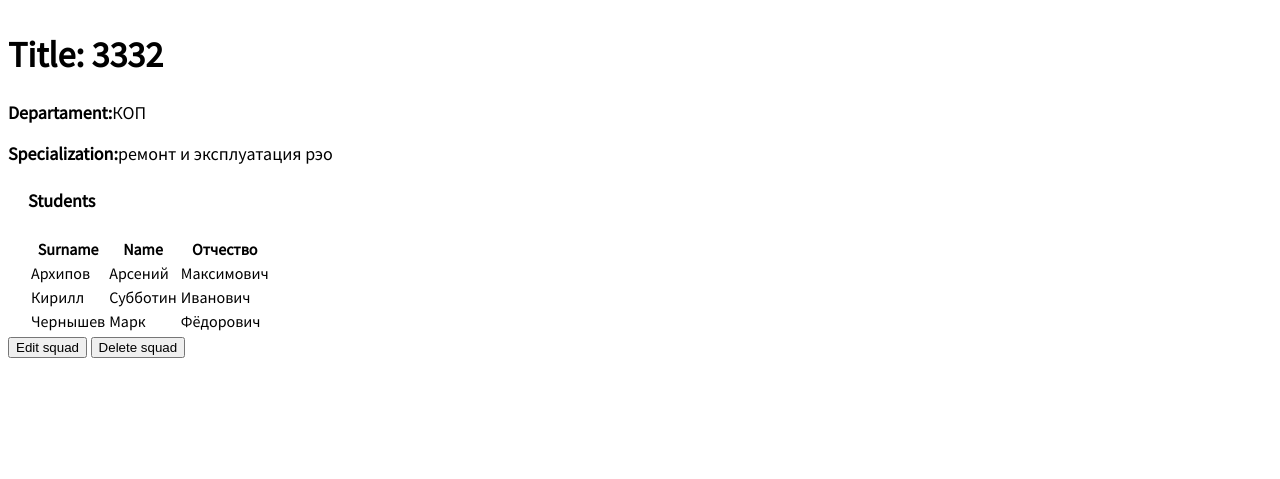
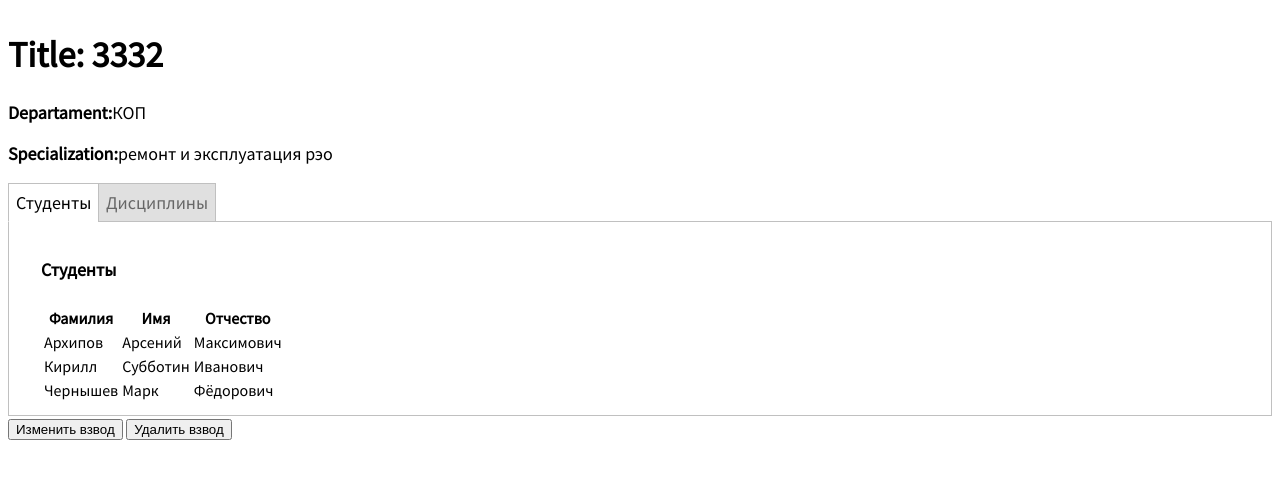
Before and after one commit to Rishatco/mark_system, a Django app: page /squad/2 in a window 1280 px wide. Shown: the part 102-581 px from the top of the page. Run offline with Django 3.2, Linux system fonts and the light colour scheme; data comes from the database, SQL or seed files in the repository; both versions use the stored data as it was after the commit.

Commit message:
Добавил вкладки для дисциплин и студентов

```diff
--- a/system/firstapp/templates/base.html
+++ b/system/firstapp/templates/base.html
@@ -1,7 +1,7 @@
 {% load static %}
 <html>
   <head>
-    <title>Система оценивания студентов Вуц</title>
+    <title>Система оценивания студентов ВУЦ</title>
     <link href="https://fonts.googleapis.com/css?family=Source+Sans+Pro:400"
     rel="stylesheet">
     <link href="{% static 'css/style.css' %}" rel="stylesheet">
--- a/system/firstapp/templates/firstapp/discipline_detail.html
+++ b/system/firstapp/templates/firstapp/discipline_detail.html
@@ -8,6 +8,6 @@
     <p><strong>Курс: </strong><a>{{discipline.course}}</a></p>
     <p><strong>Часы: </strong><a>{{discipline.hours}}</a></p>
     <p><strong>Тип экзамена: </strong><a>{{discipline.get_type_exam_display}}</a></p>
-<button onclick="location.href='{{discipline.get_edit_url}}'">Edit discipline</button>
-<button onclick="location.href='{{discipline.get_del_url}}'">Delete discipline</button>
+<button onclick="location.href='{{discipline.get_edit_url}}'">Изменить дисциплину</button>
+<button onclick="location.href='{{discipline.get_del_url}}'">Удалить дисциплину</button>
 {% endblock %}
--- a/system/firstapp/templates/firstapp/squadmodel_detail.html
+++ b/system/firstapp/templates/firstapp/squadmodel_detail.html
@@ -4,14 +4,21 @@
 
 <p><strong>Departament:</strong><a>{{squadmodel.departament}}</a></p>
 <p><strong>Specialization:</strong><a>{{squadmodel.specialization}}</a></p>
+<div class="tabs">
+    <input type="radio" name="inset" value="" id="tab_1" checked>
+    <label for="tab_1">Студенты</label>
+    <input type="radio" name="inset" value="" id="tab_2">
+    <label for="tab_2">Дисциплины</label>
 
+
+    <div id="students">
         <div style="margin-left:20px;margin-top:20px">
-        <h4>Students</h4>
+            <h4>Студенты</h4>
             <table>
                 <tbody>
                 <tr>
-                    <th>Surname</th>
-                    <th>Name</th>
+                    <th>Фамилия</th>
+                    <th>Имя</th>
                     <th>Отчество</th>
                 </tr>
                 {% for student in squadmodel.studentmodel_set.all %}
@@ -24,6 +31,11 @@
                 </tbody>
             </table>
         </div>
- <button onclick="location.href='{{squadmodel.get_edit_url}}'">Edit squad</button>
-    <button onclick="location.href='{{squadmodel.get_del_url}}'">Delete squad</button>
+    </div>
+    <div id="disciplines">
+        <h4>Дисциплины</h4>
+    </div>
+</div>
+<button onclick="location.href='{{squadmodel.get_edit_url}}'">Изменить взвод</button>
+<button onclick="location.href='{{squadmodel.get_del_url}}'">Удалить взвод</button>
 {% endblock %}
--- a/system/firstapp/templates/firstapp/teacher_detail.html
+++ b/system/firstapp/templates/firstapp/teacher_detail.html
@@ -1,11 +1,11 @@
 {% extends 'base.html' %}
 {% block content %}
-      <h1>Teacher</h1>
+      <h1>Преподаватель</h1>
     <p><strong>Фамилия: </strong><a>{{teacher.surname}}</a></p>
     <p><strong>Имя:</strong><a>{{teacher.name}}</a></p>
     <p><strong>Отчество: </strong><a>{{teacher.patronymic}}</a></p>
     <p><strong>Звание: </strong><a>{{teacher.get_rank_display}}</a></p>
     <p><strong>Кафедра: </strong><a>{{teacher.departament}}</a></p>
-<button onclick="location.href='{{teacher.get_edit_url}}'">Edit teacher</button>
-<button onclick="location.href='{{teacher.get_del_url}}'">Delete teacher</button>
+<button onclick="location.href='{{teacher.get_edit_url}}'">Изменить преподавателя</button>
+<button onclick="location.href='{{teacher.get_del_url}}'">Удалить преподавателя</button>
 {% endblock %}
--- a/system/static/css/style.css
+++ b/system/static/css/style.css
@@ -47,3 +47,30 @@ header h1 a {
 .post-entry h2 a:hover {
   color: red;
 }
+
+.tabs { width: 100%; padding: 0px; margin: 0 auto; }
+.tabs>input { display: none; }
+.tabs>div {
+    display: none;
+    padding: 12px;
+    border: 1px solid #C0C0C0;
+    background: #FFFFFF;
+}
+.tabs>label {
+    display: inline-block;
+    padding: 7px;
+    margin: 0 -5px -1px 0;
+    text-align: center;
+    color: #666666;
+    border: 1px solid #C0C0C0;
+    background: #E0E0E0;
+    cursor: pointer;
+}
+.tabs>input:checked + label {
+    color: #000000;
+    border: 1px solid #C0C0C0;
+    border-bottom: 1px solid #FFFFFF;
+    background: #FFFFFF;
+}
+#tab_1:checked ~ #students{ display: block; },
+#tab_2:checked ~ #disciplines{ display: block; }
```
Also changed, not shown: system/firstapp/templates/firstapp/discipline_confirm_delete.html (+8 -10 lines), system/db.sqlite3. Lines whose indentation alone changed are shown as unchanged.
